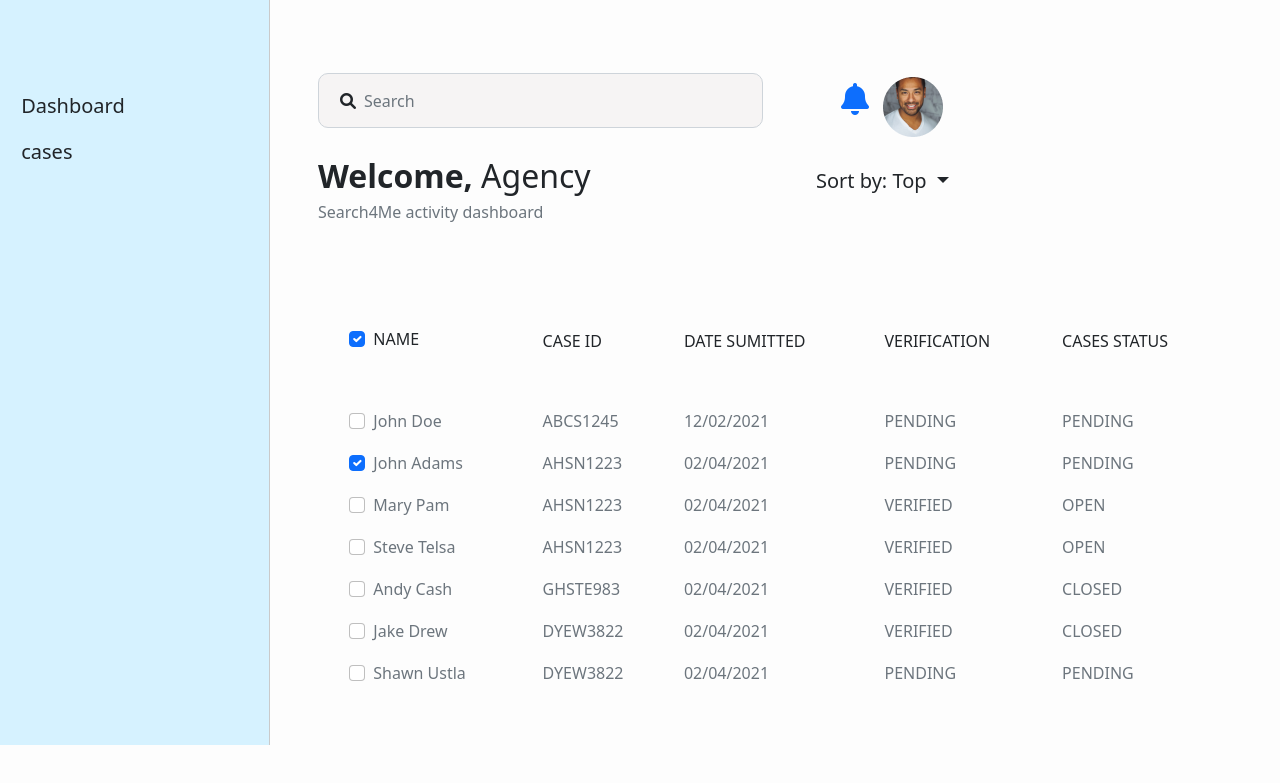
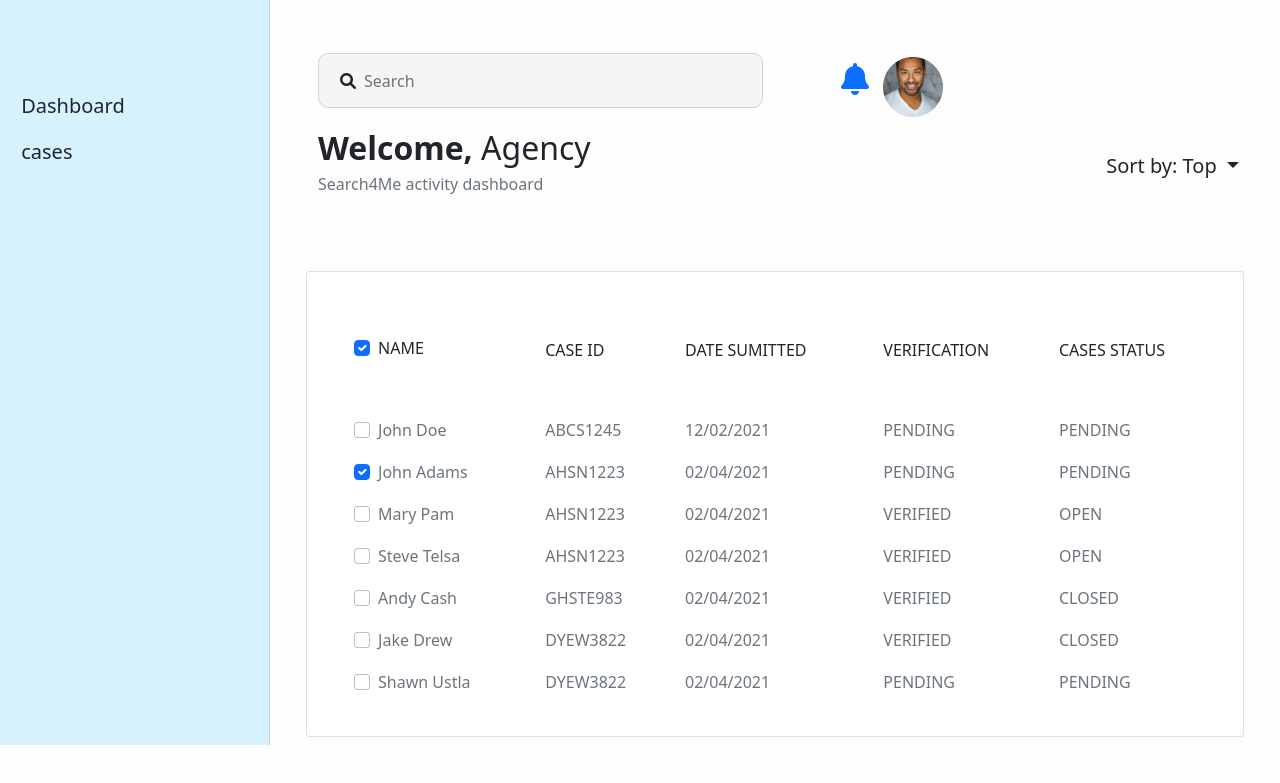
Before and after one commit to preshpi/dashboard-first-react, a plain HTML site: page index.html in a window 1280 px wide. Shown: the part 55-838 px from the top of the page. Drawn offline with nearby package versions, Linux system fonts and the light colour scheme; a script that the page names is missing.

Commit message:
first commit

```diff
--- a/index.html
+++ b/index.html
@@ -23,7 +23,7 @@
 
       </div>
     </nav>
-    <nav class="navbar-light  py-1" >
+    <nav class="navbar-light  ms-2" >
        <button class="navbar-toggler " type="button" data-bs-toggle="offcanvas" data-bs-target="#offcanvasExample" aria-controls="offcanvasExample">
       <span class="navbar-toggler-icon"  data-bs-target="#offcanvasExample"></span>
     </button>
@@ -76,7 +76,7 @@
 
 
                     </nav>
-                      <div class="ms-4 align-items-start py-3">
+                      <div class="ms-4 align-items-start py-1">
                         <div class="row gx-5 justify-content-between">
                           <div class=" sided col-6">
                             <div class="form">
@@ -95,11 +95,11 @@
                     </div>
 
 
-                <div class="ms-4">
+                <div class="ms-4 py-1">
                     <div class="row">
-                      <div class="col"> <h2><b>Welcome,</b> Agency</h2>
+                      <div class="col "> <h2><b>Welcome,</b> Agency</h2>
                         <h6 class="text-secondary">Search4Me activity dashboard</h6></div>
-                      <div class="col ms-auto">  <div class="btn-group">
+                      <div class="col d-flex justify-content-end">  <div class="btn-group">
                         <button type="button" class="btn btn-lg dropdown-toggle" data-bs-toggle="dropdown" aria-expanded="false">
                             Sort by: Top
                          </button>
@@ -112,13 +112,17 @@
                     </div>
                   </div>
 
-                <div class="container-fluid px-4">
+                <div class="container-fluid py-5">
 
 
-                    <div class="row my-5">
+                    <div class="row my-3">
 
-                        <div class="col">
-                            <table class="table table-borderless ">
+                        <div class="col-md-12">
+                          <div class="card ">
+
+                            <div class="card-body">
+                              <div class="table-responsive">
+                                <table class="table table-borderless ">
                                 <thead>
                                     <tr class="">
                                         <th scope="row"></th>
@@ -289,6 +293,10 @@
 
                                 </tbody>
                             </table>
+                              </div>
+                            </div>
+                          </div>
+
                         </div>
                     </div>
 
@@ -301,10 +309,6 @@
      </main>
 
 
-
-
-
-
    <script src="./script.js"></script>
     <script src="https://cdn.jsdelivr.net/npm/bootstrap@5.1.3/dist/js/bootstrap.bundle.min.js" integrity="sha384-ka7Sk0Gln4gmtz2MlQnikT1wXgYsOg+OMhuP+IlRH9sENBO0LRn5q+8nbTov4+1p" crossorigin="anonymous"></script>
 </body>
--- a/script.js
+++ /dev/null
@@ -1,7 +0,0 @@
-var menu_btn = document.querySelector("#menu-btn")
-var sidebar = document.querySelector("#sidebar")
-var container = document.querySelector(".my-container")
-menu_btn.addEventListener("click", () => {
-    sidebar.classList.toggle("active-nav")
-    container.classList.toggle("active-cont")
-})
--- a/style.css
+++ b/style.css
@@ -17,6 +17,8 @@ body{
     min-height: 100vh;
     background-color: #fdfdfd;
 }
+
+
 .navbar{
     width: 250px;
     height: 100vh;
@@ -116,6 +118,10 @@ body{
     .main{
         width: 350px;
     }
+
+    .card{
+      width: 250px;
+    }
 }
 
 @media (min-width:992px) {
```
